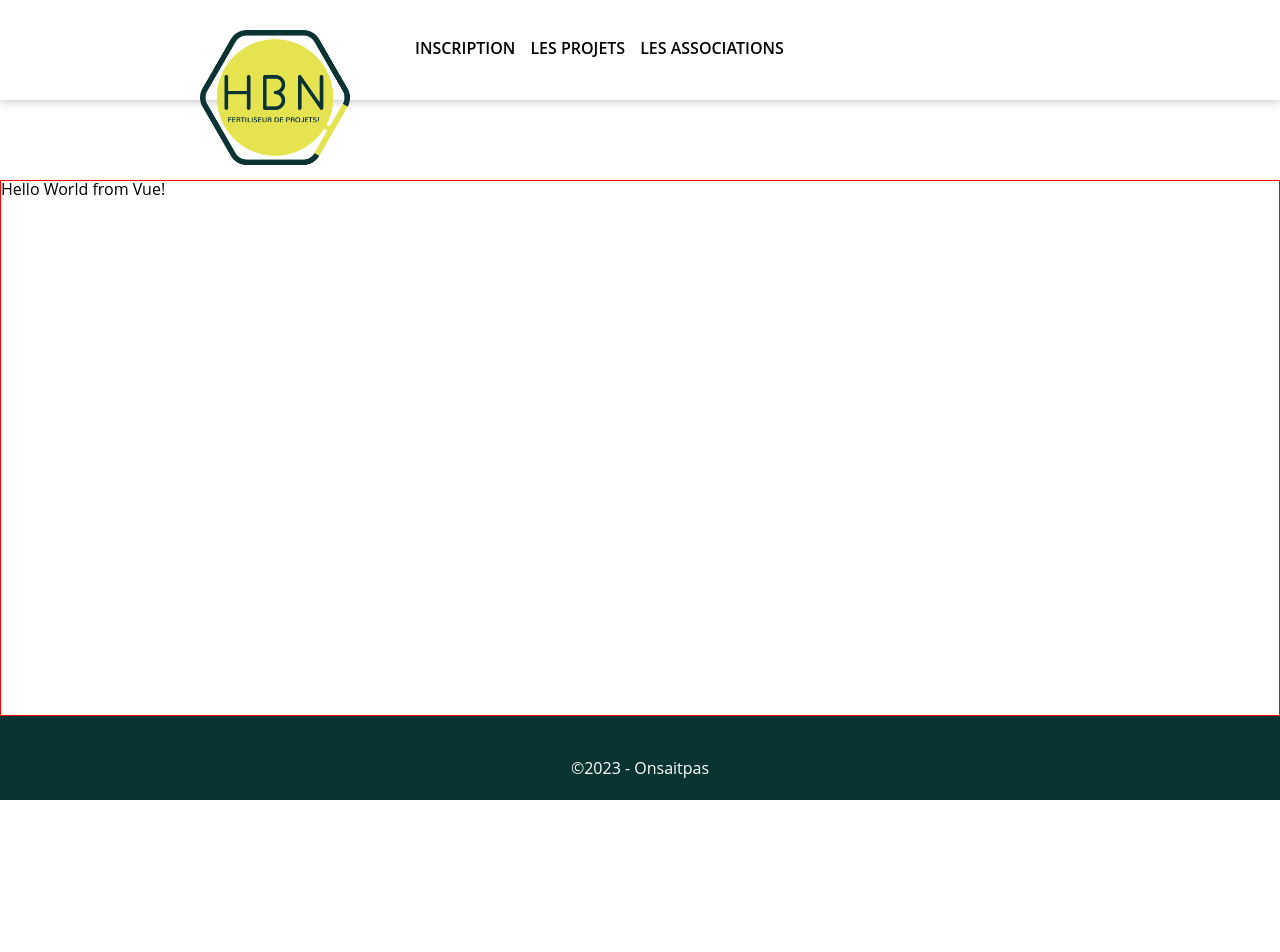
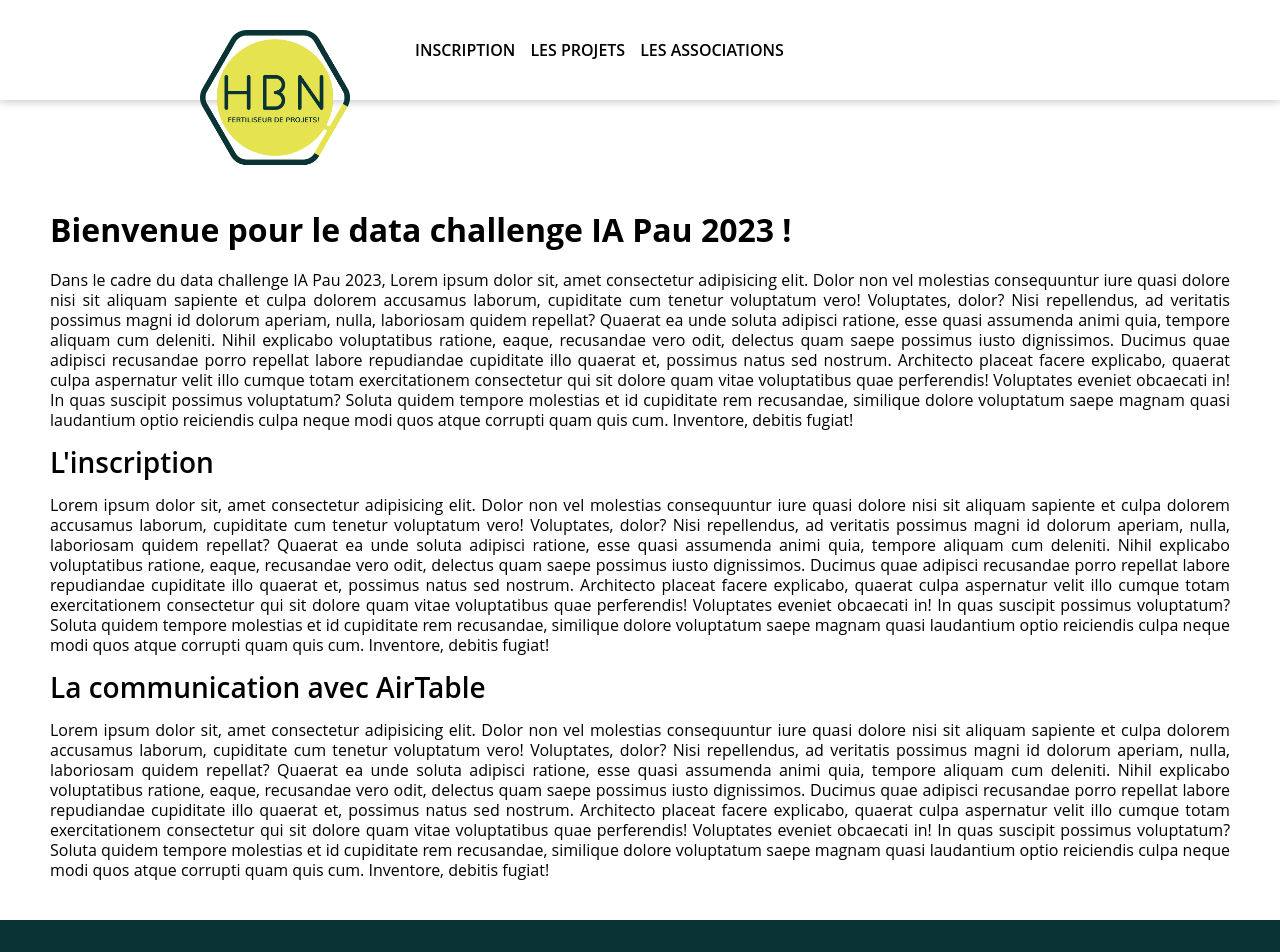
Before and after one commit to RolletQuentin/ia-pau-12-2023, a Vue app in the folder frontend/: page / in a window 1280 px wide. Shown: the top 952 px of the page. Before the commit the page ends 800 px from the top, so only its background shows below. Built offline with nearby package versions, Linux system fonts and the light colour scheme.

Commit message:
homepage sketch

```diff
--- a/frontend/src/App.vue
+++ b/frontend/src/App.vue
@@ -8,8 +8,9 @@ import Footer from '@/components/FooterBase.vue'
     <div id="page">
         <Header> </Header>
 
-        <RouterView />
-
+        <main>
+            <RouterView />
+        </main>
         <Footer></Footer>
     </div>
 </template>
@@ -20,4 +21,10 @@ import Footer from '@/components/FooterBase.vue'
     flex-direction: column;
     min-height: 100vh;
 }
+
+main {
+    padding: 10px 50px;
+    margin-bottom: 30px;
+    flex: 1;
+}
 </style>
--- a/frontend/src/assets/main.css
+++ b/frontend/src/assets/main.css
@@ -2,4 +2,18 @@
 
 body {
     font-family: 'Nunito', 'Open Sans', Arial, sans-serif;
+    line-height: 1.25;
+    text-align: justify;
 }
+
+h1 {
+    font-size: 2em;
+    font-weight: 700;
+    margin: 20px 0px;
+}
+
+h2 {
+    font-size: 1.75em;
+    font-weight: 600;
+    margin: 15px 0px;
+}
--- a/frontend/src/components/HeaderBase.vue
+++ b/frontend/src/components/HeaderBase.vue
@@ -28,6 +28,7 @@ export default {
     height: 180px;
 }
 header {
+    background-color: white;
     box-shadow: 0 0 10px 0 rgba(0, 0, 0, 0.3);
     position: fixed;
     width: 100%;
--- a/frontend/src/views/HomeView.vue
+++ b/frontend/src/views/HomeView.vue
@@ -1,8 +1,63 @@
 <template>
-    <main>
-        <h2>Hello World from Vue!</h2>
-        <h2>{{ welcomeMessage }}</h2>
-    </main>
+    <div>
+        <h1>Bienvenue pour le data challenge IA Pau 2023 !</h1>
+
+        <p>
+            Dans le cadre du data challenge IA Pau 2023, Lorem ipsum dolor sit, amet consectetur
+            adipisicing elit. Dolor non vel molestias consequuntur iure quasi dolore nisi sit
+            aliquam sapiente et culpa dolorem accusamus laborum, cupiditate cum tenetur voluptatum
+            vero! Voluptates, dolor? Nisi repellendus, ad veritatis possimus magni id dolorum
+            aperiam, nulla, laboriosam quidem repellat? Quaerat ea unde soluta adipisci ratione,
+            esse quasi assumenda animi quia, tempore aliquam cum deleniti. Nihil explicabo
+            voluptatibus ratione, eaque, recusandae vero odit, delectus quam saepe possimus iusto
+            dignissimos. Ducimus quae adipisci recusandae porro repellat labore repudiandae
+            cupiditate illo quaerat et, possimus natus sed nostrum. Architecto placeat facere
+            explicabo, quaerat culpa aspernatur velit illo cumque totam exercitationem consectetur
+            qui sit dolore quam vitae voluptatibus quae perferendis! Voluptates eveniet obcaecati
+            in! In quas suscipit possimus voluptatum? Soluta quidem tempore molestias et id
+            cupiditate rem recusandae, similique dolore voluptatum saepe magnam quasi laudantium
+            optio reiciendis culpa neque modi quos atque corrupti quam quis cum. Inventore, debitis
+            fugiat!
+        </p>
+
+        <h2>L'inscription</h2>
+
+        <p>
+            Lorem ipsum dolor sit, amet consectetur adipisicing elit. Dolor non vel molestias
+            consequuntur iure quasi dolore nisi sit aliquam sapiente et culpa dolorem accusamus
+            laborum, cupiditate cum tenetur voluptatum vero! Voluptates, dolor? Nisi repellendus, ad
+            veritatis possimus magni id dolorum aperiam, nulla, laboriosam quidem repellat? Quaerat
+            ea unde soluta adipisci ratione, esse quasi assumenda animi quia, tempore aliquam cum
+            deleniti. Nihil explicabo voluptatibus ratione, eaque, recusandae vero odit, delectus
+            quam saepe possimus iusto dignissimos. Ducimus quae adipisci recusandae porro repellat
+            labore repudiandae cupiditate illo quaerat et, possimus natus sed nostrum. Architecto
+            placeat facere explicabo, quaerat culpa aspernatur velit illo cumque totam
+            exercitationem consectetur qui sit dolore quam vitae voluptatibus quae perferendis!
+            Voluptates eveniet obcaecati in! In quas suscipit possimus voluptatum? Soluta quidem
+            tempore molestias et id cupiditate rem recusandae, similique dolore voluptatum saepe
+            magnam quasi laudantium optio reiciendis culpa neque modi quos atque corrupti quam quis
+            cum. Inventore, debitis fugiat!
+        </p>
+
+        <h2>La communication avec AirTable</h2>
+
+        <p>
+            Lorem ipsum dolor sit, amet consectetur adipisicing elit. Dolor non vel molestias
+            consequuntur iure quasi dolore nisi sit aliquam sapiente et culpa dolorem accusamus
+            laborum, cupiditate cum tenetur voluptatum vero! Voluptates, dolor? Nisi repellendus, ad
+            veritatis possimus magni id dolorum aperiam, nulla, laboriosam quidem repellat? Quaerat
+            ea unde soluta adipisci ratione, esse quasi assumenda animi quia, tempore aliquam cum
+            deleniti. Nihil explicabo voluptatibus ratione, eaque, recusandae vero odit, delectus
+            quam saepe possimus iusto dignissimos. Ducimus quae adipisci recusandae porro repellat
+            labore repudiandae cupiditate illo quaerat et, possimus natus sed nostrum. Architecto
+            placeat facere explicabo, quaerat culpa aspernatur velit illo cumque totam
+            exercitationem consectetur qui sit dolore quam vitae voluptatibus quae perferendis!
+            Voluptates eveniet obcaecati in! In quas suscipit possimus voluptatum? Soluta quidem
+            tempore molestias et id cupiditate rem recusandae, similique dolore voluptatum saepe
+            magnam quasi laudantium optio reiciendis culpa neque modi quos atque corrupti quam quis
+            cum. Inventore, debitis fugiat!
+        </p>
+    </div>
 </template>
 
 <script lang="ts">
@@ -23,9 +78,4 @@ export default {
 }
 </script>
 
-<style lang="scss">
-main {
-    border: 1px solid red;
-    flex: 1;
-}
-</style>
+<style lang="scss"></style>
```
